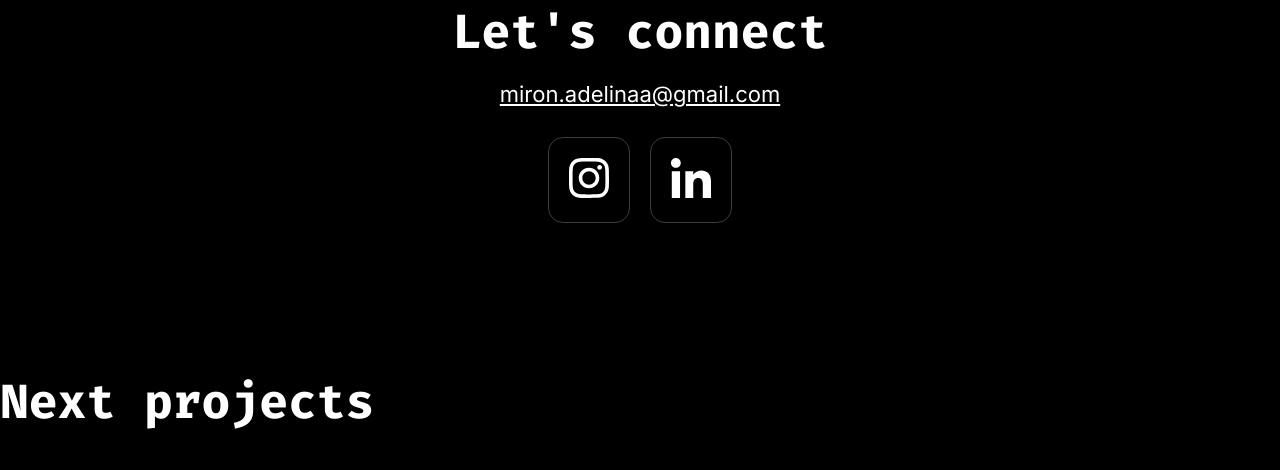
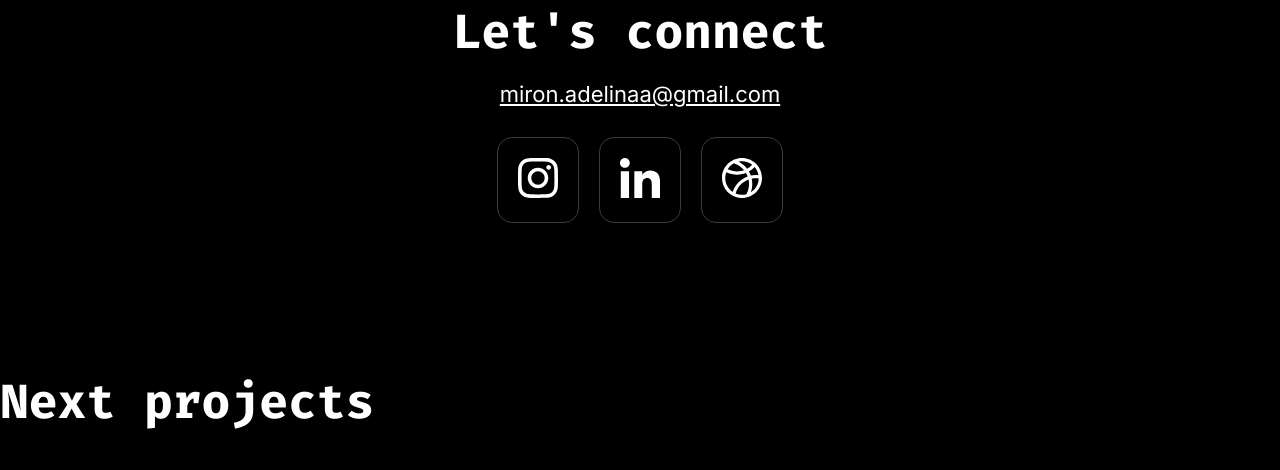
Before and after one commit to adelinamiron/adelinamiron.github.io, a plain HTML site: page projects/agency.html in a window 1280 px wide. Shown: the part 3691-4161 px from the top of the page. Drawn offline with nearby package versions, Linux system fonts and the light colour scheme.

Commit message:
fix dribble icon

```diff
--- a/projects/agency.html
+++ b/projects/agency.html
@@ -252,6 +252,9 @@
             <a href="https://www.linkedin.com/in/adelina-miron/"
               ><img src="../assets/linkedin.svg" target="_blank" alt=""
             /></a>
+            <a href="https://dribbble.com/adelinamiron"
+            ><img src="../assets/dribbble.svg" target="_blank" alt=""
+          /></a>
           </div>
         </div>
       </div>
```
Also changed, not shown: projects/cleverspend.html (+3 -0 lines), projects/instascribe.html (+1 -1 lines).
